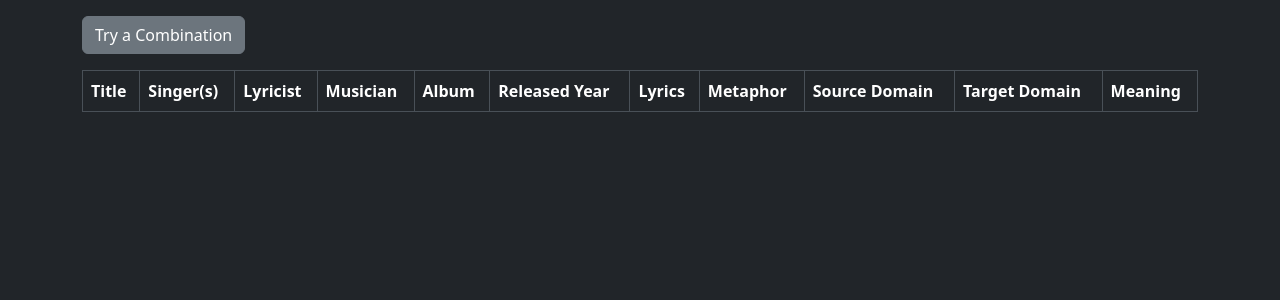
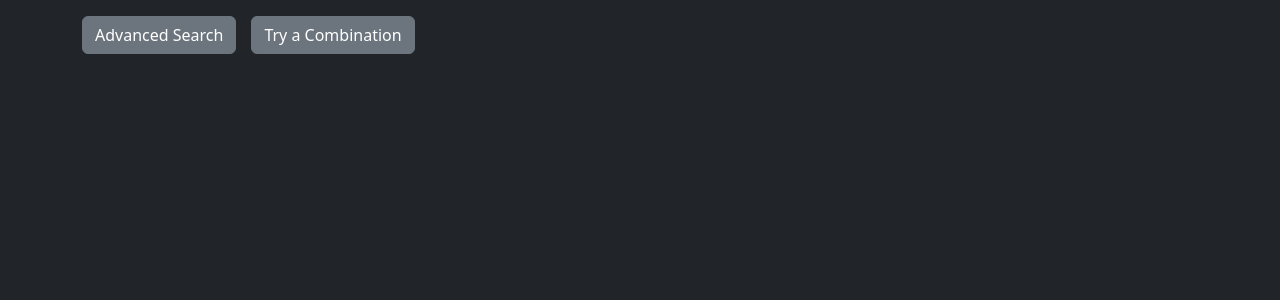
Before and after one commit to PasinduUd/metaphor-based-search-engine, a Flask app: page / in a window 1280 px wide. Shown: the part 56-356 px from the top of the page. Run offline with Flask 2, Linux system fonts and the light colour scheme; lists and menus that the app fills with data are empty.

Commit message:
Implement Advanced Search

```diff
--- a/API/main.py
+++ b/API/main.py
@@ -9,14 +9,13 @@ app = Flask(__name__)
 def root():
     songs = []
     if request.method == "POST":
-        if "logical_combination_search" in request.form:
-            req_body = request.form.to_dict(flat=True)
-            songs = es.get_logical_combinations(req_body)
-            print("# Songs : ", len(songs))
+        if "advanced_search" in request.form:
+            songs = es.advanced_search(request.form.to_dict(flat=True))
+        elif "logical_combination_search" in request.form:
+            songs = es.get_logical_combinations(request.form.to_dict(flat=True))
+        print("# Songs : ", len(songs))
         return render_template("advanced_search_engine.html", songs=songs)
     return render_template("advanced_search_engine.html", songs=[])
-
-
 
 # @app.route("/", methods=["GET"])
 # def root():
--- a/API/templates/advanced_search_engine.html
+++ b/API/templates/advanced_search_engine.html
@@ -14,21 +14,70 @@
             </div>
         </nav>
     </div>
+
     <div class="container pt-3">
-        <div>
-            <p>
-                <button class="btn btn-secondary" type="button" data-bs-toggle="collapse" data-bs-target="#logicalCombination" aria-expanded="false" aria-controls="logicalCombination">
-                    Try a Combination
-                </button>
-            </p>
+        <div class="input-group">
+            <div>
+                <p>
+                    <button class="btn btn-secondary" type="button" data-bs-toggle="collapse" data-bs-target="#advancedSearch" aria-expanded="false" aria-controls="advancedSearch">
+                        Advanced Search
+                    </button>
+                </p>
+            </div>
+            <div>
+                <p>
+                    <button class="btn btn-secondary mx-3" type="button" data-bs-toggle="collapse" data-bs-target="#logicalCombination" aria-expanded="false" aria-controls="logicalCombination">
+                        Try a Combination
+                    </button>
+                </p>
+            </div>
         </div>
+
+        <div class="collapse mb-3" id="advancedSearch">
+            <div class="card card-body">
+                <form action="http://localhost:5000/" method="post">
+                    <div class="input-group mb-3">
+                        <label class="input-group-text" for="Title">Title</label>
+                        <input type="text" class="form-control" aria-label="Title" placeholder="Value" name="Title">
+                        <label class="input-group-text" for="Singer(s)">Singer(s)</label>
+                        <input type="text" class="form-control" aria-label="Singer(s)" placeholder="Value" name="Singer(s)">
+                    </div>
+                    <div class="input-group mb-3">
+                        <label class="input-group-text" for="Lyricist">Lyricist</label>
+                        <input type="text" class="form-control" aria-label="Lyricist" placeholder="Value" name="Lyricist">
+                        <label class="input-group-text" for="Musician">Musician</label>
+                        <input type="text" class="form-control" aria-label="singer" placeholder="Value" name="Musician">
+                    </div>
+                    <div class="input-group mb-3">
+                        <label class="input-group-text" for="Album">Album</label>
+                        <input type="text" class="form-control" aria-label="Album" placeholder="Value" name="Album">
+                        <label class="input-group-text" for="Released Year">Released Year</label>
+                        <input type="text" class="form-control" aria-label="Released Year" placeholder="Value" name="Released Year">
+                    </div>
+                    <div class="input-group mb-3">
+                        <label class="input-group-text" for="Metaphor">Metaphor</label>
+                        <input type="text" class="form-control" aria-label="Metaphor" placeholder="Value" name="Metaphor">
+                        <label class="input-group-text" for="Meaning">Meaning</label>
+                        <input type="text" class="form-control" aria-label="Meaning" placeholder="Value" name="Meaning">
+                    </div>
+                    <div class="input-group">
+                        <label class="input-group-text" for="Source Domain">Source Domain</label>
+                        <input type="text" class="form-control" aria-label="Source Domain" placeholder="Value" name="Source Domain">
+                        <label class="input-group-text" for="Target Domain">Target Domain</label>
+                        <input type="text" class="form-control" aria-label="Target Domain" placeholder="Value" name="Target Domain">
+                        <button class="btn btn-primary" type="submit" id="advancedSearch" name="advanced_search">Advanced Search</button>
+                    </div>
+                </form>
+            </div>
+        </div>
+
         <div class="collapse mb-3" id="logicalCombination">
             <div class="card card-body">
                 <form action="http://localhost:5000/" method="post">
                     <div class="input-group mb-3">
                         <select class="btn btn-outline-secondary" aria-label="key1" aria-placeholder="Key1" name="key1">
                             <option value="Title">Title</option>
-                            <option value="Singer(s)">Singer</option>
+                            <option value="Singer(s)">Singer(s)</option>
                             <option value="Lyricist">Lyricist</option>
                             <option value="Musician">Musician</option>
                             <option value="Album">Album</option>
@@ -46,7 +95,7 @@
                     </div>
                     <div class="input-group">
                         <select class="btn btn-outline-secondary" aria-label="key2" aria-placeholder="Key2" name="key2">
-                            <option value="Singer(s)">Singer</option>
+                            <option value="Singer(s)">Singer(s)</option>
                             <option value="Title">Title</option>
                             <option value="Lyricist">Lyricist</option>
                             <option value="Musician">Musician</option>
@@ -63,6 +112,7 @@
             </div>
         </div>
 
+        {% if songs %}
         <div class="table-responsive">
             <table class="table table-hover table-bordered align-middle">
                 <thead>
@@ -91,6 +141,7 @@
                 </tbody>
             </table>
         </div>
+        {% endif %}
     </div>
     <script src="https://cdn.jsdelivr.net/npm/bootstrap@5.3.0-alpha1/dist/js/bootstrap.bundle.min.js" integrity="sha384-w76AqPfDkMBDXo30jS1Sgez6pr3x5MlQ1ZAGC+nuZB+EYdgRZgiwxhTBTkF7CXvN" crossorigin="anonymous"></script>
 </body>
```
Also changed, not shown: API/es_client.py (+8 -0 lines).
